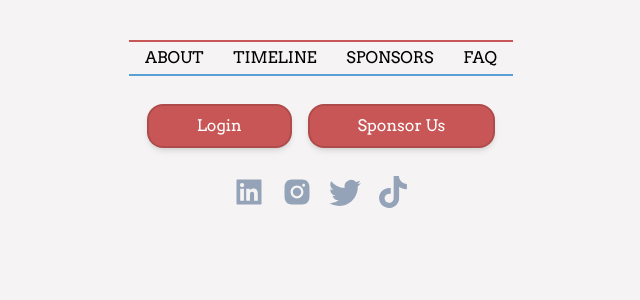
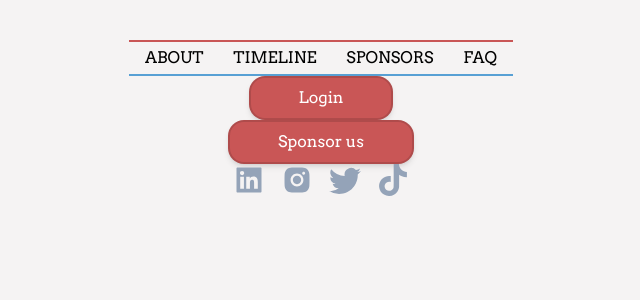
Before and after one commit to yu-hacks/yuHacks_client, a Next.js app: page / in a window 1280 px wide. Shown: the top 300 px of the page, without its empty margins (319-959 px from the left). Built offline with nearby package versions, Linux system fonts and the light colour scheme.

Commit message:
Updated button and added props to button

```diff
--- a/src/app/layout.tsx
+++ b/src/app/layout.tsx
@@ -29,7 +29,8 @@ export default function RootLayout({
     <html lang="en" className={ndot47.variable}>
       <body>
         <Navbar />
-        <Button />
+        <Button name={"Login"}/>
+        <Button name={"Sponsor us"}/>
         <Socials />
         {children}
       </body>
--- a/src/components/common/Button.component.tsx
+++ b/src/components/common/Button.component.tsx
@@ -1,13 +1,13 @@
 import React, { FC } from 'react'
 
-const Button: FC = () => {
+interface Props {
+  name: string;
+}
+const Button: FC<Props> = (props) => {
   return (
-    <div className='flex h-[100px] gap-4 justify-center items-center space-between'>
+    <div className='flex justify-center items-center'>
       <button className={`hover:opacity-80 transition-all inline-block text-white text-base px-12 py-2 bg-[var(--bg-main-accent)] border-2 border-solid border-black/[.13] shadow-md rounded-2xl font-Arvo`}>
-        Login
-      </button>
-      <button className={`hover:opacity-80 transition-all inline-block text-white text-base px-12 py-2 bg-[var(--bg-main-accent)] border-2 border-solid border-black/[.13] shadow-md rounded-2xl font-Arvo`}>
-        Sponsor Us
+        {props.name}
       </button>
     </div>
   )
```
